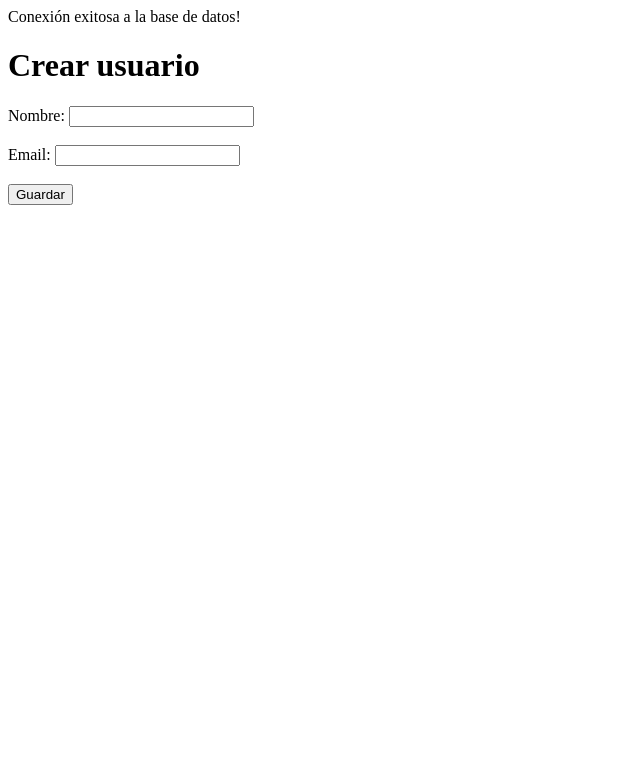
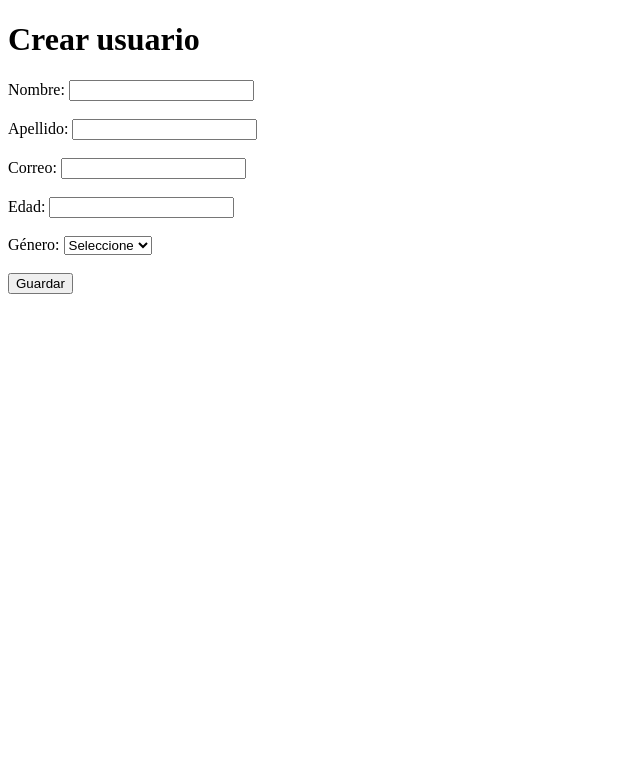
Before and after one commit to MarcSuarez/docker-sena-darwin, a PHP site: page /crear.php in a window 1280 px wide. Shown: the top 783 px of the page, without its empty margins (0-640 px from the left). Run offline with PHP 8.4, Linux system fonts and the light colour scheme.

Commit message:
corregir curd

```diff
--- a/conexion.php
+++ b/conexion.php
@@ -2,15 +2,11 @@
 $servername = "localhost";
 $username = "root";
 $password = "";
-$database = "proyecto_final_docker";
+$database = "crud_php"; // cambia por tu BD
 
-// Crear conexión
 $conn = new mysqli($servername, $username, $password, $database);
 
-// Verificar conexión
 if ($conn->connect_error) {
     die("Error de conexión: " . $conn->connect_error);
-} else {
-    echo "Conexión exitosa a la base de datos!";
 }
 ?>
--- a/crear.php
+++ b/crear.php
@@ -3,9 +3,14 @@ include 'conexion.php';
 
 if ($_POST) {
     $nombre = $_POST['nombre'];
-    $email = $_POST['email'];
+    $apellido = $_POST['apellido'];
+    $correo = $_POST['correo'];
+    $edad = $_POST['edad'];
+    $genero = $_POST['genero'];
 
-    $conn->query("INSERT INTO usuarios (nombre, email) VALUES ('$nombre', '$email')");
+    $conn->query("INSERT INTO usuarios (nombre, apellido, correo, edad, genero)
+                  VALUES ('$nombre', '$apellido', '$correo', $edad, '$genero')");
+
     header("Location: index.php");
     exit();
 }
@@ -22,7 +27,19 @@ if ($_POST) {
 
 <form method="POST">
     Nombre: <input type="text" name="nombre" required><br><br>
-    Email: <input type="email" name="email" required><br><br>
+    Apellido: <input type="text" name="apellido" required><br><br>
+    Correo: <input type="email" name="correo" required><br><br>
+    Edad: <input type="number" name="edad" required><br><br>
+
+    Género:
+    <select name="genero" required>
+        <option value="">Seleccione</option>
+        <option value="Masculino">Masculino</option>
+        <option value="Femenino">Femenino</option>
+        <option value="Otro">Otro</option>
+    </select>
+    <br><br>
+
     <button type="submit">Guardar</button>
 </form>
 
--- a/eliminar.php
+++ b/eliminar.php
@@ -2,7 +2,7 @@
 include 'conexion.php';
 
 $id = $_GET['id'];
-$conn->query("DELETE FROM usuarios WHERE id=$id");
+$conn->query("DELETE FROM usuarios WHERE id = $id");
 
 header("Location: index.php");
 exit();
```
Also changed, not shown: editar.php (+29 -5 lines), index.php (+9 -3 lines).
